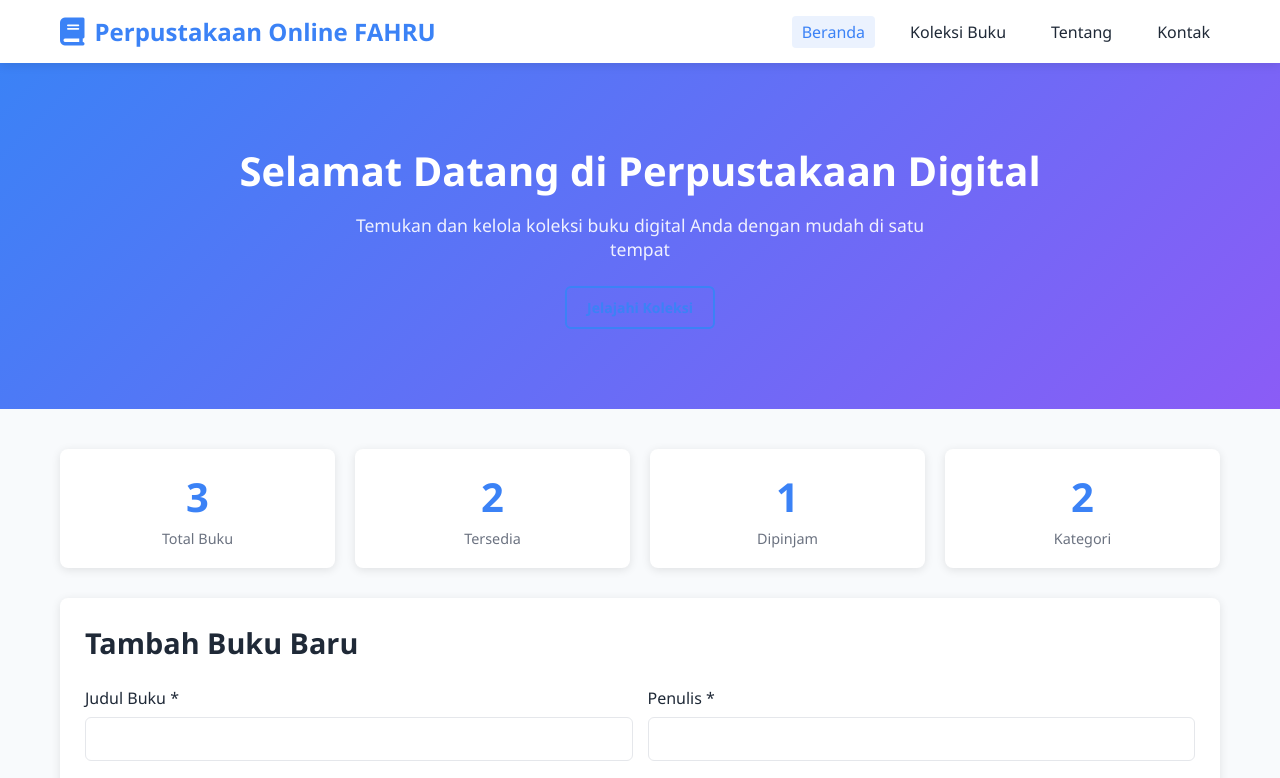
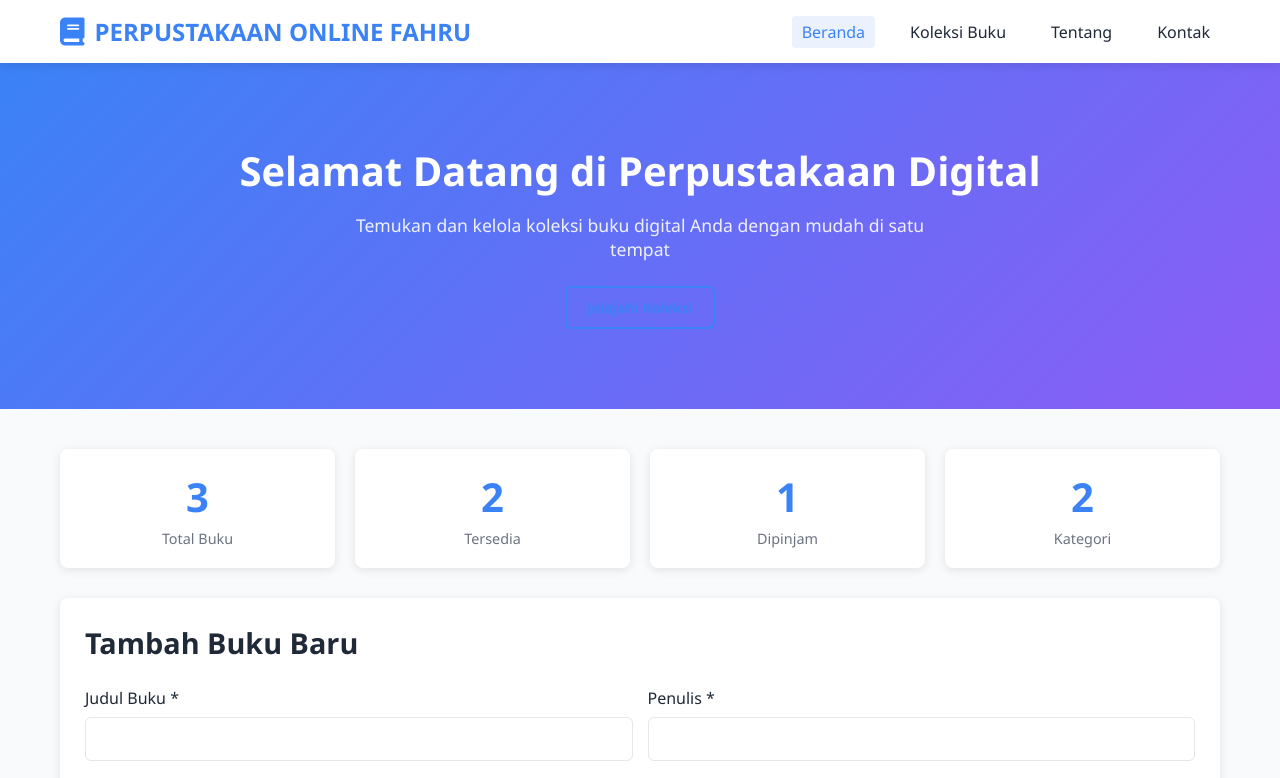
Before and after one commit to chapunkclasick-bot/tecnologi-cloud-computing, a plain HTML site: page index.html in a window 1280 px wide. Shown: the top 778 px of the page. Drawn offline with Linux system fonts and the light colour scheme.

Commit message:
Update index.html

```diff
--- a/index.html
+++ b/index.html
@@ -24,7 +24,7 @@
             <nav>
                 <a href="#" class="logo">
                     <i class="fas fa-book"></i>
-                    Perpustakaan Online FAHRU
+                    PERPUSTAKAAN ONLINE FAHRU
                 </a>
                 <ul class="nav-links">
                     <li><a href="#" class="nav-link active" data-page="home">Beranda</a></li>
```
